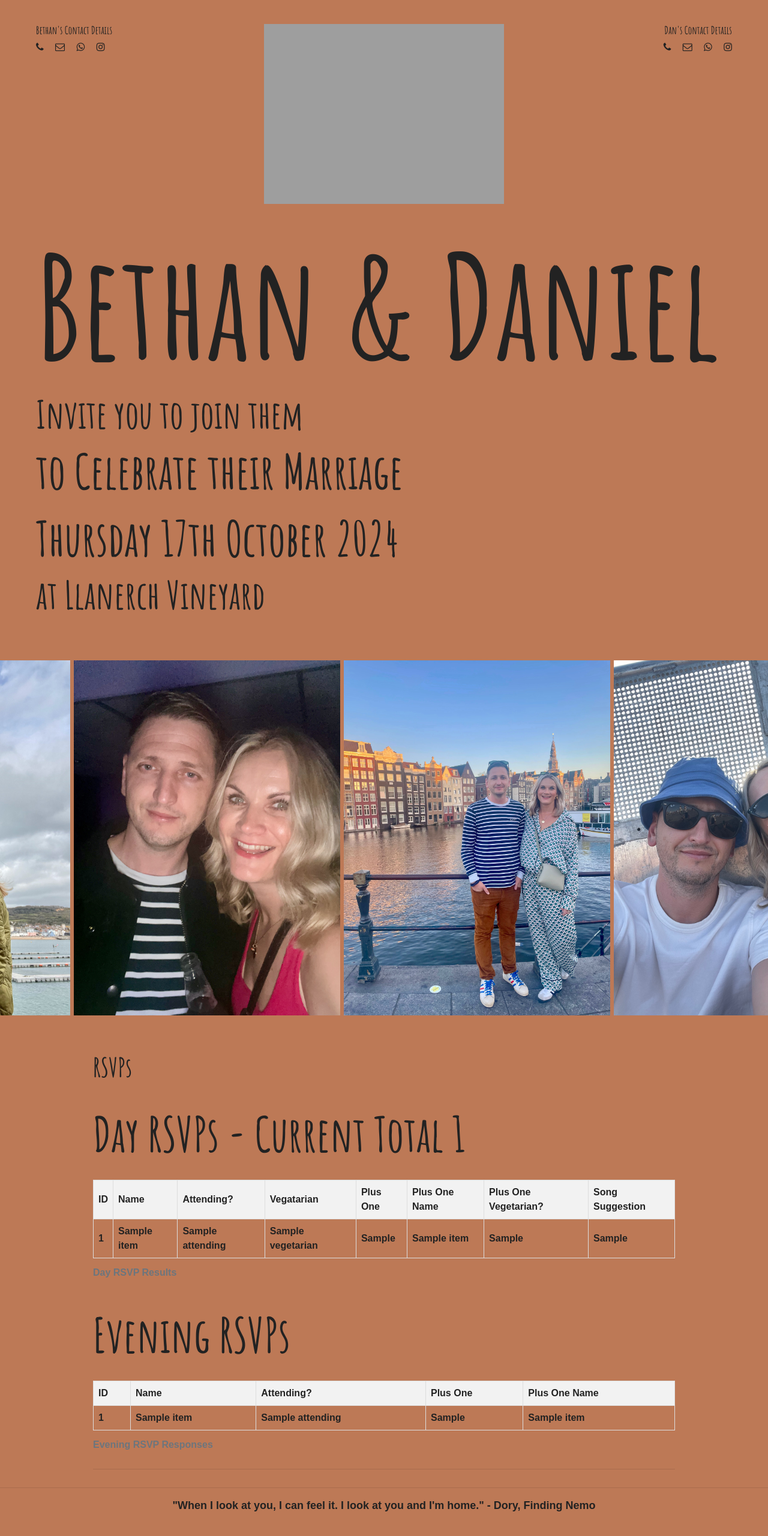
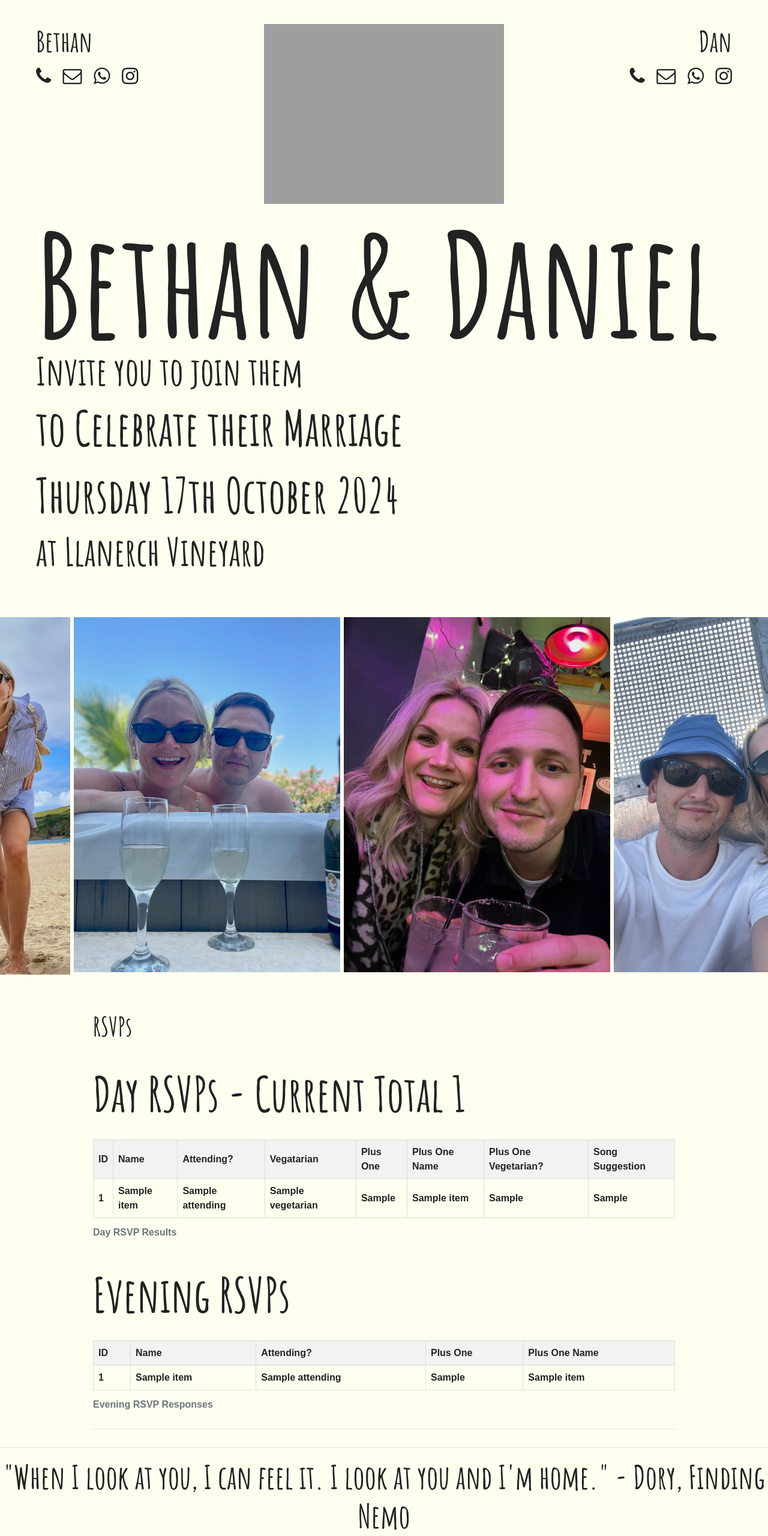
Before and after one commit to DanGahan/rsvp, a Django app: page /all_rsvps/ in a window 1280 px wide. Shown: the whole page at 60% size. Before the commit the page ends 2520 px from the top, so only its background shows below. Run offline with Django 3.2, Linux system fonts and the light colour scheme; tables that the repository leaves empty hold one stand-in row (values such as "Sample post"); a database or web service that is not in the repository returns one stand-in record (values such as "Sample title"); data that the repository does not hold is empty; some libraries are stand-ins or nearby versions; grey boxes are pictures that could not be loaded.

Commit message:
front end updates

```diff
--- a/frontend/frontend/static/css/style.css
+++ b/frontend/frontend/static/css/style.css
@@ -19,11 +19,11 @@ body {
 	color: #222222;
 	font-family: "Amatic SC", sans-serif;
 	font-weight: 700;
-	font--size: 1.5em;
+	font--size: 3em;
 	-webkit-font-smoothing: antialiased;
 	margin: 0;
     padding: 0;
-	background-color: #BD7956;
+	background-color: #FFFFF0;
 
 }
 
@@ -42,6 +42,7 @@ h6 {
 h1 {
 	font-size: 15em;
 	text-align: left;
+	line-height: 0.9;
 }
 
 h2 {
@@ -60,7 +61,7 @@ h4 {
 }
 
 h5 {
-	font-size: 18px;
+	font-size: 3em;
 }
 
 h6 {
@@ -362,7 +363,7 @@ ol {
 	color: #222222;
 	padding-top: 5px;
 	margin-right: 15px;
-	font-size: 16px;
+	font-size: 2em;
 }
 
 .header__social a:last-child,
@@ -951,7 +952,7 @@ only screen and (min-width: 576px) and (max-width: 767px) {
 	padding: 4px 13px;
 	border-radius: 2px;
 	color: #fff;
-	background: #BD7956;
+	background:  #FFFFF0;
 	margin-bottom: 20px;
 	text-align: left;
 }
@@ -1228,7 +1229,7 @@ only screen and (min-width: 576px) and (max-width: 767px) {
     padding: 10px;
 	width: 90%;
     margin: 0 auto;
-	background-color: #FEFAE0;
+	background-color:  #FFFFF0;
 }
 
 
@@ -1253,7 +1254,7 @@ only screen and (min-width: 576px) and (max-width: 767px) {
 
 .form-control {
     width: 100%; /* Set the width to 100% to match the width of the text boxes */
-	font-size: 1.5em;
+	font-size: 3em;
 	font-weight: 700;
 }
 
@@ -1272,6 +1273,7 @@ only screen and (min-width: 576px) and (max-width: 767px) {
 	.btn-primary, .btn-primary:hover, .btn-primary:active, .btn-primary:visited {
 		background-color: #283618 !important;
 		border-color:  #283618 !important;
+		font-size: 3em; /* Set font size to 3em */
 	}
 
 
--- a/frontend/frontend/templates/footer.html
+++ b/frontend/frontend/templates/footer.html
@@ -9,5 +9,5 @@
 </body>
 <hr>
 <div class="footer">
-        "When I look at you, I can feel it. I look at you and I'm home." - Dory, Finding Nemo
+        <h4>"When I look at you, I can feel it. I look at you and I'm home." - Dory, Finding Nemo</h4>
 </div>
--- a/frontend/frontend/templates/header.html
+++ b/frontend/frontend/templates/header.html
@@ -3,7 +3,7 @@
 <html lang="en">
 <head>
     <meta charset="UTF-8">
-    <title>Bethan and Dan are getting married!!!!</title>
+    <title>Marriage of Bethan and Daniel</title>
 	<!-- Stylesheets -->
     <link href="{% static 'css/bootstrap.min.css' %}" rel="stylesheet">
     <link href="{% static 'css/font-awesome.min.css' %}" rel="stylesheet">
@@ -31,7 +31,7 @@
 			<div class="row">
 				<div class="col-sm-4 col-md-3 order-2 order-sm-1">
 					<div class="header__social">
-					<h5>Bethan's Contact Details</h5>
+					<h5>Bethan</h5>
 						<a href="tel:+447825735567"><i class="fa fa-phone" aria-hidden="true"></i></a>
 						<a href="mailto:bpri@hotmail.co.uk?subject=Wedding RSVP&&cc=dangahan@gmail.com"><i class="fa fa-envelope-o" aria-hidden="true"></i></a>
 						<a href="https://wa.me/447825735567"><i class="fa fa-whatsapp" aria-hidden="true"></i></a>
@@ -45,7 +45,7 @@
 				</div>
 				<div class="col-sm-4 col-md-3 order-3 order-sm-3">
 					<div class="header__switches">
-						<h5>Dan's Contact Details</h5>
+						<h5>Dan</h5>
 						<a href="tel:+447540497276"><i class="fa fa-phone" aria-hidden="true"></i></a>
 						<a href="mailto:dangahan@gmail.com?subject=Wedding RSVP&&cc=bpri@hotmail.co.uk"><i class="fa fa-envelope-o" aria-hidden="true"></i></a>
 						<a href="https://wa.me/447540497276"><i class="fa fa-whatsapp" aria-hidden="true"></i></a>
@@ -87,4 +87,14 @@
 			<div class="blog__slider__item">
 				<img src="{% static 'img/6.jpeg' %}" alt="">
 			</div>
+			<div class="blog__slider__item">
+				<img src="{% static 'img/7.jpeg' %}" alt="">
+			</div>
+
+			<div class="blog__slider__item">
+				<img src="{% static 'img/9.jpeg' %}" alt="">
+			</div>
+			<div class="blog__slider__item">
+				<img src="{% static 'img/10.jpeg' %}" alt="">
+			</div>
 		</div>
```
Also changed, not shown: frontend/frontend/templates/evening.html (+10 -5 lines), frontend/frontend/templates/form.html (+8 -8 lines), frontend/frontend/static/img/10.jpeg (added), frontend/frontend/static/img/3.jpeg, frontend/frontend/static/img/7.jpeg (added), frontend/frontend/static/img/9.jpeg (added).
